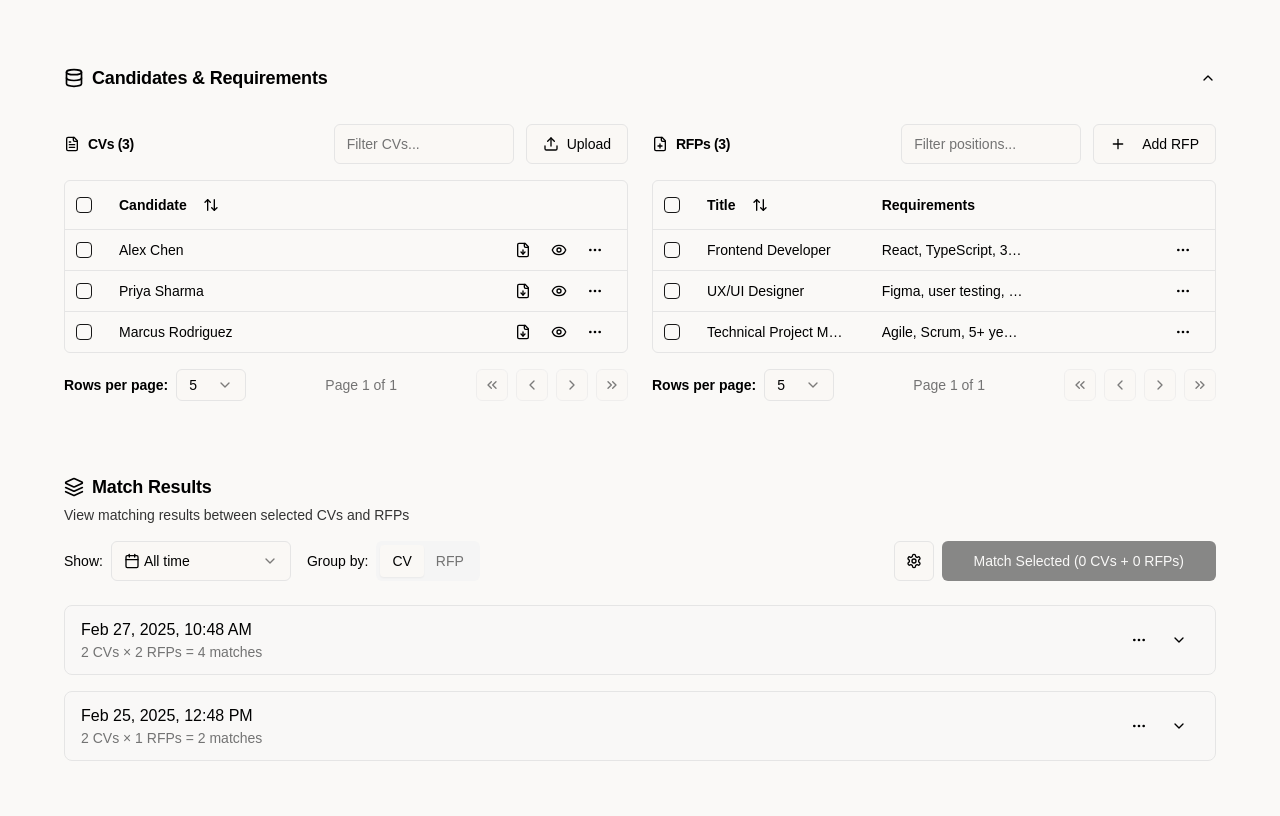
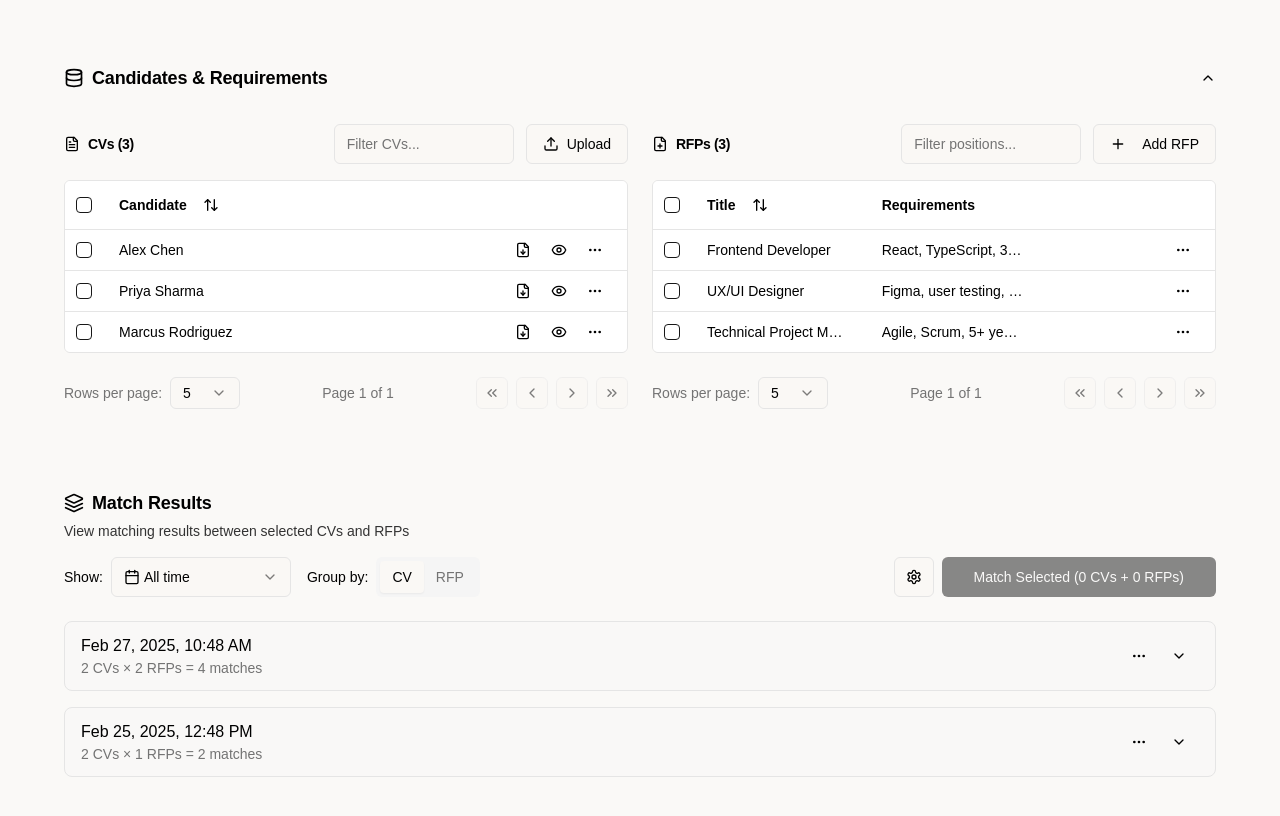
Before and after one commit to mgalavai/cvsrfps, a Next.js app: page / in a window 1280 px wide. Shown: the top 816 px of the page. Built offline with nearby package versions, Linux system fonts and the light colour scheme.

Commit message:
tweaks-1

```diff
--- a/components/integrated-matching.tsx
+++ b/components/integrated-matching.tsx
@@ -121,9 +121,9 @@ function CollapsibleMatchRun({
   };
 
   return (
-    <div className="border rounded-lg overflow-hidden">
+    <div className="space-y-2">
       <div
-        className="flex items-center justify-between px-4 py-3 bg-muted/20 cursor-pointer"
+        className="flex items-center justify-between px-4 py-3 bg-muted/20 cursor-pointer border rounded-lg"
         onClick={() => setIsOpen(!isOpen)}
       >
         <div>
@@ -161,8 +161,8 @@ function CollapsibleMatchRun({
       </div>
 
       {isOpen && (
-        <div className="overflow-hidden">
-          <Table>
+        <div className="border rounded-md overflow-hidden">
+          <Table className="w-full bg-white">
             <TableHeader className="bg-muted/30">
               <TableRow className="h-8">
                 {groupByFilter === "cv" ? (
@@ -953,6 +953,7 @@ ${cvData.firstName} ${cvData.lastName}
               {cvs.length === 0 ? (
                 <p className="text-sm text-muted-foreground">No CVs uploaded yet.</p>
               ) : (
+                <div>
                   <CVTable
                     data={cvs}
                     selectedCVs={selectedCVs}
@@ -961,6 +962,7 @@ ${cvData.firstName} ${cvData.lastName}
                     onSaveContent={handleSaveCV}
                     onReanalyze={handleReanalyzeCVContent}
                   />
+                </div>
               )}
             </div>
 
@@ -989,6 +991,7 @@ ${cvData.firstName} ${cvData.lastName}
               {rfps.length === 0 ? (
                 <p className="text-sm text-muted-foreground">No RFPs added yet.</p>
               ) : (
+                <div>
                   <RFPTable
                     data={rfps}
                     selectedRFPs={selectedRFPs}
@@ -996,6 +999,7 @@ ${cvData.firstName} ${cvData.lastName}
                     onDelete={handleDeleteRFP}
                     onSave={handleSaveRFP}
                   />
+                </div>
               )}
             </div>
           </div>
@@ -1136,7 +1140,7 @@ ${cvData.firstName} ${cvData.lastName}
               ))}
             </div>
           ) : (
-            <div className="text-center p-8 bg-muted/10">
+            <div className="text-center py-8">
               <p className="text-muted-foreground mb-2">No matches found for the selected timeframe</p>
               <p className="text-sm">Try selecting a different timeframe or run a new match</p>
             </div>
--- a/components/ui/data-table.tsx
+++ b/components/ui/data-table.tsx
@@ -87,8 +87,10 @@ export function DataTable<TData, TValue>({
           />
         </div>
       )}
-      <div className="border rounded-md">
-        <Table className="w-full table-fixed checkbox-compact">
+
+      {/* Table with border and rounded corners */}
+      <div className="border rounded-md overflow-hidden">
+        <Table className="w-full table-fixed checkbox-compact bg-white">
           <TableHeader>
             {table.getHeaderGroups().map((headerGroup) => (
               <TableRow key={headerGroup.id} className={classNameRow}>
@@ -130,9 +132,11 @@ export function DataTable<TData, TValue>({
           </TableBody>
         </Table>
       </div>
-      <div className="flex items-center justify-between space-x-2">
+
+      {/* Pagination as separate element below table - removing border */}
+      <div className="flex items-center justify-between py-2 text-sm bg-transparent">
         <div className="flex items-center space-x-2">
-          <p className="text-sm font-medium text-emphasis">
+          <p className="text-sm text-muted-foreground">
             Rows per page:
           </p>
           <Select
```
Lines whose indentation alone changed are shown as unchanged.
